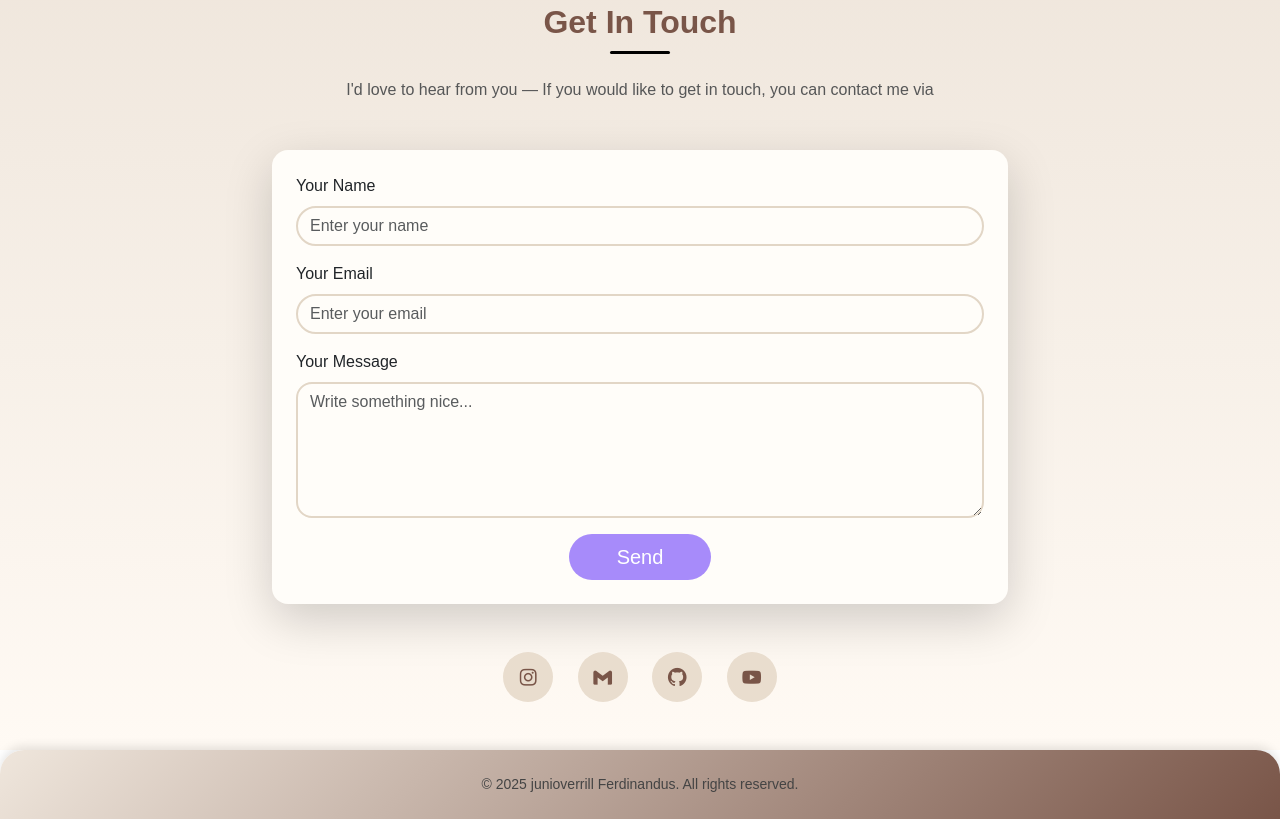
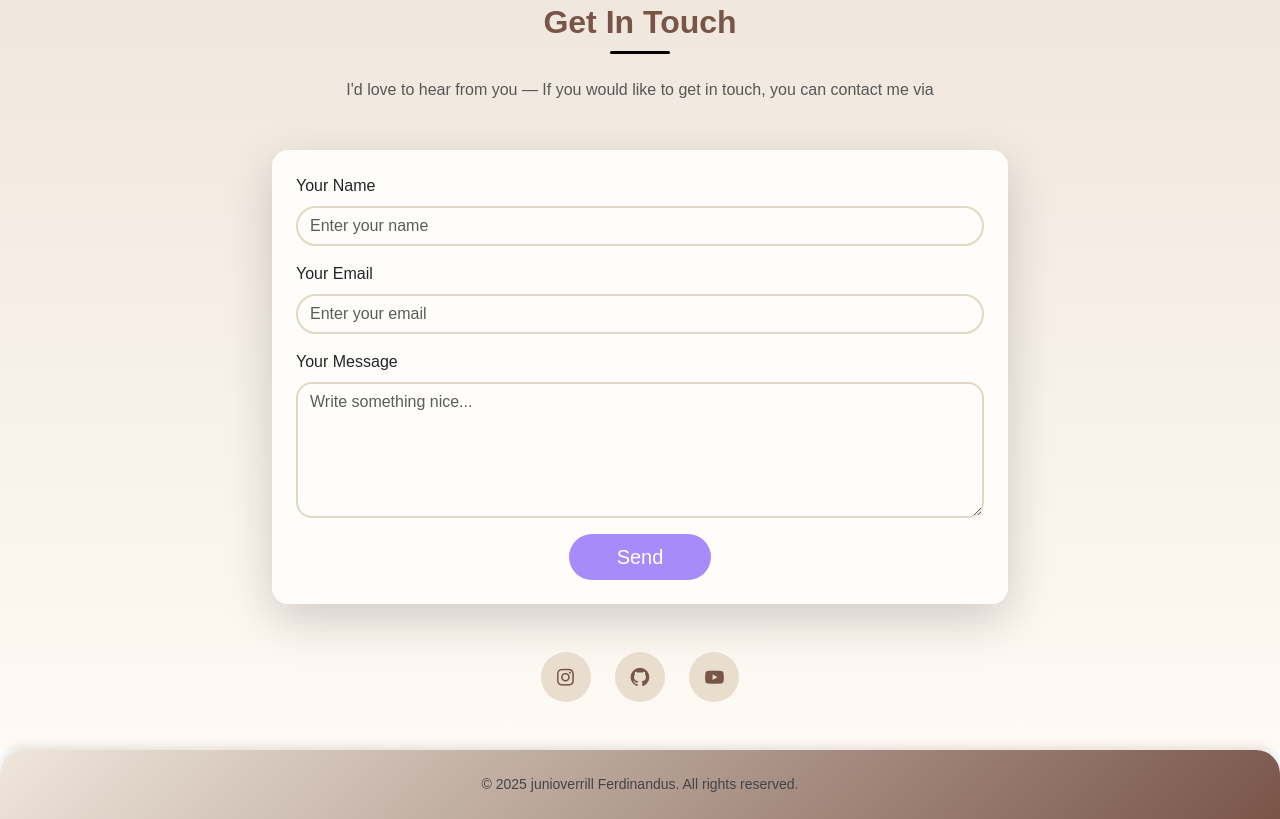
Before and after one commit to Junioverrill/Biography-Website, a plain HTML site: page index.html in a window 1280 px wide. Shown: the part 2633-3452 px from the top of the page. Drawn offline with nearby package versions, Linux system fonts and the light colour scheme.

Commit message:
Update index.html

```diff
--- a/index.html
+++ b/index.html
@@ -400,11 +400,6 @@
             ><i class="bx bxl-instagram"></i
           ></a>
           <a
-            href=""https://mail.google.com/mail/?view=cm&to=junioverrillferdinandus@gmail.com"
-            class="social-icon rounded-circle"
-            ><i class="bx bxl-gmail"></i
-          ></a>
-          <a
             href="https://github.com/Junioverrill"
             class="social-icon rounded-circle"
             ><i class="bx bxl-github"></i
```
